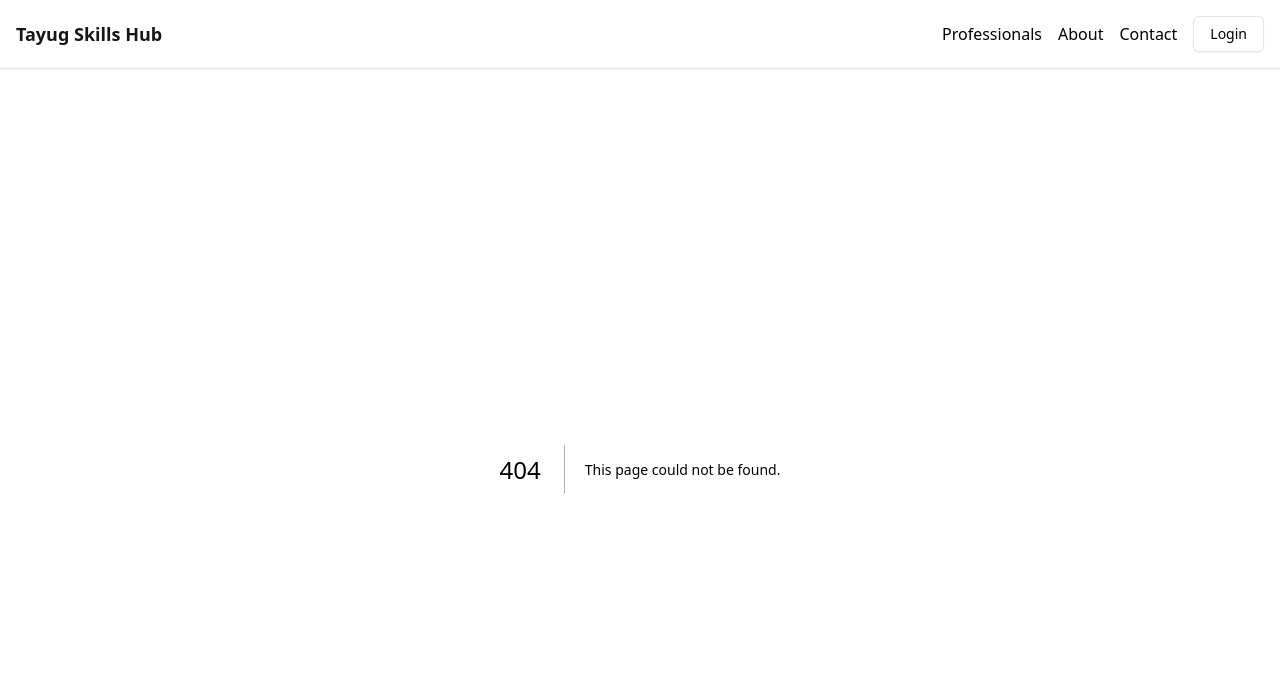
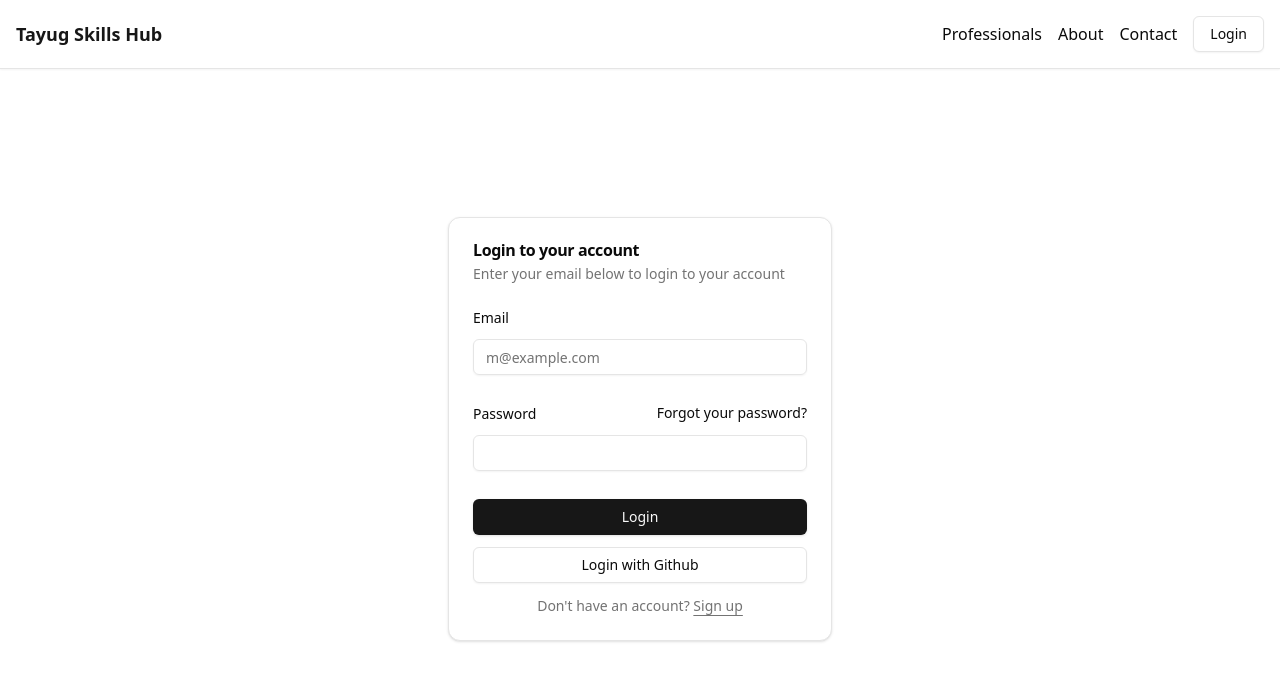
Before and after one commit to sezaru-dev/tayug-skills-hub, a Next.js app: page /auth/login in a window 1280 px wide. Before the commit this address had no page. Shown: the top 680 px of the page. Built offline with nearby package versions, Linux system fonts and the light colour scheme.

Commit message:
feat(login-ui): create initial login page

```diff
--- /dev/null
+++ b/src/app/auth/login/page.tsx
@@ -0,0 +1,11 @@
+import { LoginForm } from "@/components/login-form";
+
+export default function LoginPage() {
+  return (
+    <div className="bg-background flex min-h-[calc(100svh-5rem)] flex-col items-center justify-center gap-6 p-6 md:p-10">
+      <div className="w-full max-w-sm">
+        <LoginForm />
+      </div>
+    </div>
+  )
+}
```
